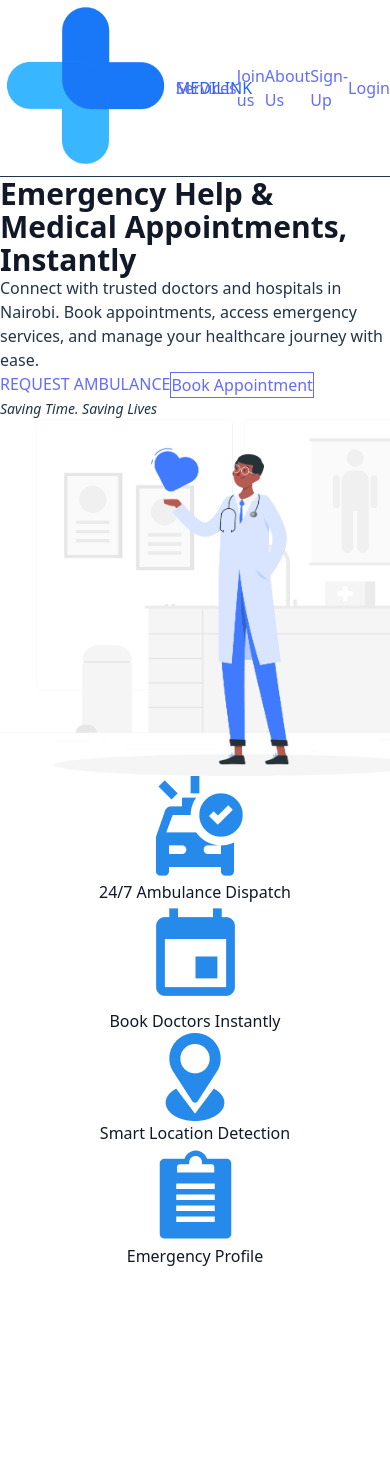
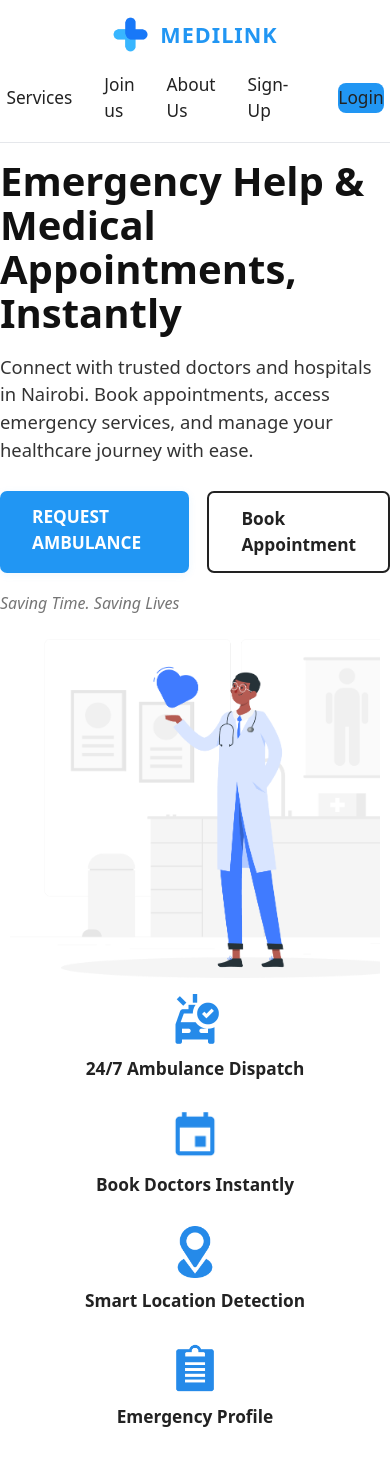
Before and after one commit to MichaelCM7/MediLink, a React (Vite) app in the folder frontend/: page / in a window 390 px wide. Before the commit the page ends 1268 px from the top, so only its background shows below. Built offline with nearby package versions, Linux system fonts and the light colour scheme.

Commit message:
feat: Refactor HomePage layout and styles for improved design and responsiveness

```diff
--- a/frontend/src/index.css
+++ b/frontend/src/index.css
@@ -14,7 +14,303 @@
   font-synthesis: none;
   text-rendering: optimizeLegibility;
   -webkit-font-smoothing: antialiased;
-  -moz-osx-font-smoothing: grayscale;
+  -moz-osx-font-smoothing: grayscale;/* Remove Tailwind imports if not using Tailwind */
+/* @tailwind base;
+@tailwind components;
+@tailwind utilities; */
+
+*,
+*::before,
+*::after {
+  box-sizing: border-box;
+}
+
+:root {
+  font-family: 'Segoe UI', Arial, sans-serif;
+  line-height: 1.5;
+  font-weight: 400;
+  color: #222;
+  background-color: #fff;
+}
+
+body {
+  margin: 0;
+  min-width: 320px;
+  min-height: 100vh;
+  background: #fff;
+  color: #222;
+}
+
+a {
+  font-weight: 500;
+  color: #2196f3;
+  text-decoration: none;
+  transition: color 0.2s;
+}
+a:hover {
+  color: #1769aa;
+}
+
+h1, h2, h3, h4, h5, h6 {
+  margin: 0;
+  font-weight: 600;
+}
+
+button {
+  border-radius: 8px;
+  border: 1px solid transparent;
+  padding: 0.6em 1.2em;
+  font-size: 1em;
+  font-weight: 500;
+  font-family: inherit;
+  background-color: #2196f3;
+  color: #fff;
+  cursor: pointer;
+  transition: background 0.2s, border-color 0.25s;
+}
+button:hover {
+  background: #1769aa;
+}
+button:focus,
+button:focus-visible {
+  outline: 4px auto -webkit-focus-ring-color;
+}
+
+/* Root and layout */
+.homepage-root {
+  min-height: 100vh;
+  width: 100vw;
+  background: #fff;
+  color: #222;
+  overflow-x: hidden;
+}
+
+/* Header */
+.homepage-header {
+  display: flex;
+  align-items: center;
+  justify-content: space-between;
+  padding: 32px 48px 16px 48px;
+  border-bottom: 1px solid #e5e7eb;
+  background: #fff;
+  width: 100%;
+  box-sizing: border-box;
+}
+
+.homepage-logo {
+  display: flex;
+  align-items: center;
+  gap: 10px;
+}
+
+.homepage-logo-img {
+  width: 38px;
+  height: 38px;
+}
+
+.homepage-logo-text {
+  font-size: 1.35rem;
+  font-weight: bold;
+  color: #2196f3;
+  letter-spacing: 1px;
+}
+
+.homepage-nav {
+  display: flex;
+  align-items: center;
+  gap: 32px;
+}
+
+.homepage-nav a {
+  color: #222;
+  font-weight: 500;
+  text-decoration: none;
+  font-size: 1.08rem;
+  transition: color 0.2s;
+  padding: 2px 0;
+}
+
+.homepage-nav a:hover {
+  color: #2196f3;
+}
+
+.homepage-login-btn {
+  margin-left: 18px;
+  padding: 8px 28px;
+  background: #2196f3;
+  color: #fff;
+  border-radius: 8px;
+  font-weight: 500;
+  border: none;
+  cursor: pointer;
+  font-size: 1.08rem;
+  transition: background 0.2s;
+}
+
+.homepage-login-btn:hover {
+  background: #1769aa;
+}
+
+/* Hero Section */
+.homepage-hero {
+  max-width: 1200px;
+  margin: 0 auto;
+  padding: 48px 32px 0 32px;
+  display: flex;
+  flex-direction: row;
+  align-items: center;
+  gap: 40px;
+  background: #fff;
+  width: 100%;
+  box-sizing: border-box;
+}
+
+.homepage-hero-content {
+  flex: 1;
+  padding-right: 32px;
+}
+
+.homepage-hero-title {
+  font-size: 2.5rem;
+  font-weight: bold;
+  color: #111;
+  margin-bottom: 18px;
+  line-height: 1.1;
+}
+
+.homepage-hero-desc {
+  color: #333;
+  margin-bottom: 28px;
+  font-size: 1.15rem;
+  line-height: 1.5;
+}
+
+.homepage-hero-actions {
+  display: flex;
+  gap: 18px;
+  margin-bottom: 18px;
+}
+
+.homepage-hero-actions .primary {
+  background: #2196f3;
+  color: #fff;
+  border: none;
+  border-radius: 7px;
+  padding: 13px 32px;
+  font-weight: 600;
+  font-size: 1.08rem;
+  cursor: pointer;
+  transition: background 0.2s;
+  box-shadow: 0 2px 8px rgba(33,150,243,0.08);
+}
+
+.homepage-hero-actions .primary:hover {
+  background: #1769aa;
+}
+
+.homepage-hero-actions .secondary {
+  background: #fff;
+  color: #222;
+  border: 2px solid #222;
+  border-radius: 7px;
+  padding: 13px 32px;
+  font-weight: 600;
+  font-size: 1.08rem;
+  cursor: pointer;
+  transition: background 0.2s, border-color 0.2s;
+}
+
+.homepage-hero-actions .secondary:hover {
+  background: #f3f4f6;
+  border-color: #2196f3;
+}
+
+.homepage-hero-caption {
+  font-size: 1rem;
+  color: #757575;
+  font-style: italic;
+  margin-top: 10px;
+}
+
+.homepage-hero-img {
+  flex: 1;
+  display: flex;
+  justify-content: center;
+}
+
+.homepage-hero-img img {
+  width: 100%;
+  max-width: 370px;
+  object-fit: contain;
+}
+
+/* Features Section */
+.homepage-features {
+  max-width: 1200px;
+  margin: 0 auto;
+  padding: 0 32px 48px 32px;
+  display: grid;
+  grid-template-columns: repeat(4, 1fr);
+  gap: 32px;
+  text-align: center;
+  background: #fff;
+  width: 100%;
+  box-sizing: border-box;
+}
+
+.homepage-feature-icon {
+  width: 52px;
+  height: 52px;
+  margin: 0 auto 10px auto;
+}
+
+.homepage-feature-title {
+  font-weight: 600;
+  color: #222;
+  margin-bottom: 4px;
+  font-size: 1.08rem;
+}
+
+/* Responsive Design */
+@media (max-width: 1100px) {
+  .homepage-hero, .homepage-features {
+    max-width: 100%;
+    padding-left: 16px;
+    padding-right: 16px;
+  }
+}
+
+@media (max-width: 900px) {
+  .homepage-hero {
+    flex-direction: column;
+    gap: 24px;
+    padding-top: 32px;
+    padding-bottom: 24px;
+  }
+  .homepage-hero-content {
+    padding-right: 0;
+  }
+  .homepage-features {
+    grid-template-columns: 1fr 1fr;
+    gap: 24px;
+  }
+}
+
+@media (max-width: 600px) {
+  .homepage-header {
+    flex-direction: column;
+    gap: 16px;
+    padding: 16px;
+  }
+  .homepage-hero {
+    padding: 16px 0;
+  }
+  .homepage-features {
+    grid-template-columns: 1fr;
+    padding: 0 8px 32px 8px;
+  }
+}
+
 }
 
 a {
--- a/frontend/src/pages/common/HomePage.jsx
+++ b/frontend/src/pages/common/HomePage.jsx
@@ -3,71 +3,70 @@ import { Link } from 'react-router-dom';
 import { ROUTES } from '../../utils/constant';
 
 const HomePage = () => (
-  <div className="min-h-screen bg-white">
+  <div className="homepage-root">
     {/* Header */}
-    <header className="flex items-center justify-between px-10 py-6 border-b border-gray-100">
-      <div className="flex items-center space-x-2">
-        <img src="/MediLink.png" alt="MediLink Logo" className="w-10 h-10" />
-        <span className="text-xl font-bold text-primary-blue">MEDILINK</span>
+    <header className="homepage-header">
+      <div className="homepage-logo">
+        <img src="/MediLink.png" alt="MediLink Logo" className="homepage-logo-img" />
+        <span className="homepage-logo-text">MEDILINK</span>
       </div>
-      <nav className="flex items-center space-x-8">
-        <a href="#" className="text-gray-700 hover:text-primary-blue font-medium">Services</a>
-        <a href="#" className="text-gray-700 hover:text-primary-blue font-medium">Join us</a>
-        <a href="#" className="text-gray-700 hover:text-primary-blue font-medium">About Us</a>
-        <a href="#" className="text-gray-700 hover:text-primary-blue font-medium">Sign-Up</a>
-        <Link to={ROUTES.USER_LOGIN} className="ml-4 px-6 py-2 bg-blue-500 text-white rounded-lg font-medium hover:bg-blue-600 transition">Login</Link>
+      <nav className="homepage-nav">
+        <a href="#" className="hover:text-blue-600">Services</a>
+        <a href="#" className="hover:text-blue-600">Join us</a>
+        <a href="#" className="hover:text-blue-600">About Us</a>
+        <a href="#" className="hover:text-blue-600">Sign-Up</a>
+        <Link
+          to={ROUTES.USER_LOGIN}
+          className="homepage-login-btn"
+        >
+          Login
+        </Link>
       </nav>
     </header>
 
     {/* Hero Section */}
-    <section className="max-w-7xl mx-auto px-8 py-12 flex flex-col md:flex-row items-center">
-      {/* Left Content */}
-      <div className="flex-1 md:pr-12">
-        <h1 className="text-3xl md:text-4xl font-bold text-gray-900 mb-4">
+    <section className="homepage-hero">
+      {/* Left */}
+      <div className="homepage-hero-content">
+        <h1 className="homepage-hero-title">
           Emergency Help & Medical Appointments, Instantly
         </h1>
-        <p className="text-gray-700 mb-6">
+        <p className="homepage-hero-desc">
           Connect with trusted doctors and hospitals in Nairobi. Book appointments, access emergency services, and manage your healthcare journey with ease.
         </p>
-        <div className="flex space-x-4 mb-4">
-          <Link to="#" className="px-6 py-3 bg-blue-600 text-white rounded-lg font-semibold hover:bg-blue-700 transition">
+        <div className="homepage-hero-actions">
+          <Link to="#" className="primary">
             REQUEST AMBULANCE
           </Link>
-          <Link to="#" className="px-6 py-3 border border-gray-300 rounded-lg font-semibold hover:bg-gray-100 transition">
+          <Link to="#" className="secondary">
             Book Appointment
           </Link>
         </div>
-        <p className="text-sm text-gray-500 italic">Saving Time. Saving Lives</p>
+        <p className="homepage-hero-caption">Saving Time. Saving Lives</p>
       </div>
-      {/* Right Illustration */}
-      <div className="flex-1 flex justify-center mt-10 md:mt-0">
-        <img
-          src="/Doctor_Home.png"
-          alt="Doctor Illustration"
-          className="w-full max-w-md object-contain"
-        />
+      {/* Right */}
+      <div className="homepage-hero-img">
+        <img src="/Doctor_Home.png" alt="Doctor Illustration" />
       </div>
     </section>
 
-    {/* Features Section */}
-    <section className="max-w-7xl mx-auto px-8 pb-16">
-      <div className="grid grid-cols-1 md:grid-cols-4 gap-8 text-center">
+    {/* Features */}
+    <section className="homepage-features">
       <div>
-          <img src="/Ambulance_home.png" alt="Ambulance" className="mx-auto mb-2 w-12 h-12" />
-          <h3 className="font-semibold text-gray-900 mb-1">24/7 Ambulance Dispatch</h3>
+        <img src="/Ambulance_home.png" alt="Ambulance" className="homepage-feature-icon" />
+        <h3 className="homepage-feature-title">24/7 Ambulance Dispatch</h3>
       </div>
       <div>
-          <img src="/Calendar_home.png" alt="Book Doctors" className="mx-auto mb-2 w-12 h-12" />
-          <h3 className="font-semibold text-gray-900 mb-1">Book Doctors Instantly</h3>
+        <img src="/Calendar_home.png" alt="Book Doctors" className="homepage-feature-icon" />
+        <h3 className="homepage-feature-title">Book Doctors Instantly</h3>
       </div>
       <div>
-          <img src="/Location_home.png" alt="Smart Location" className="mx-auto mb-2 w-12 h-12" />
-          <h3 className="font-semibold text-gray-900 mb-1">Smart Location Detection</h3>
+        <img src="/Location_home.png" alt="Smart Location" className="homepage-feature-icon" />
+        <h3 className="homepage-feature-title">Smart Location Detection</h3>
       </div>
       <div>
-          <img src="/clipboard-home.png" alt="Emergency Profile" className="mx-auto mb-2 w-12 h-12" />
-          <h3 className="font-semibold text-gray-900 mb-1">Emergency Profile</h3>
-        </div>
+        <img src="/clipboard-home.png" alt="Emergency Profile" className="homepage-feature-icon" />
+        <h3 className="homepage-feature-title">Emergency Profile</h3>
       </div>
     </section>
   </div>
```
Lines whose indentation alone changed are shown as unchanged.
